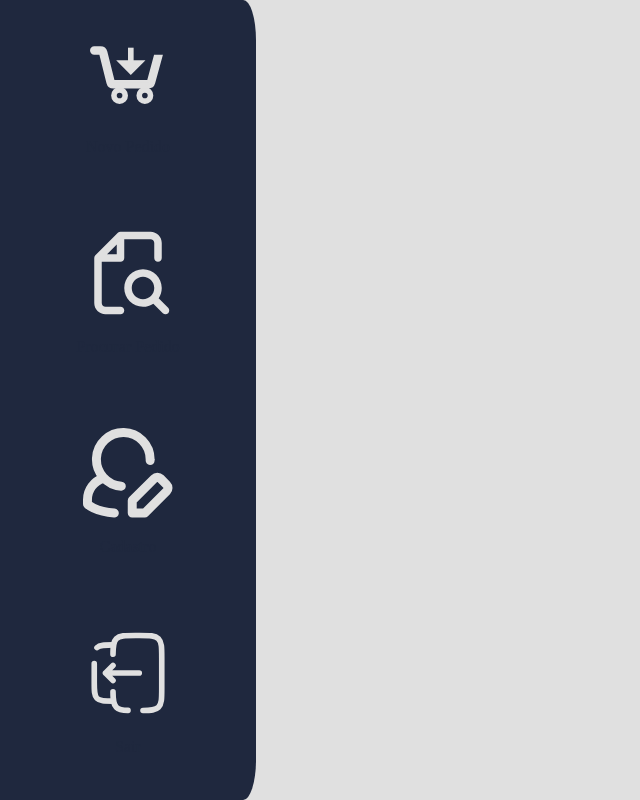
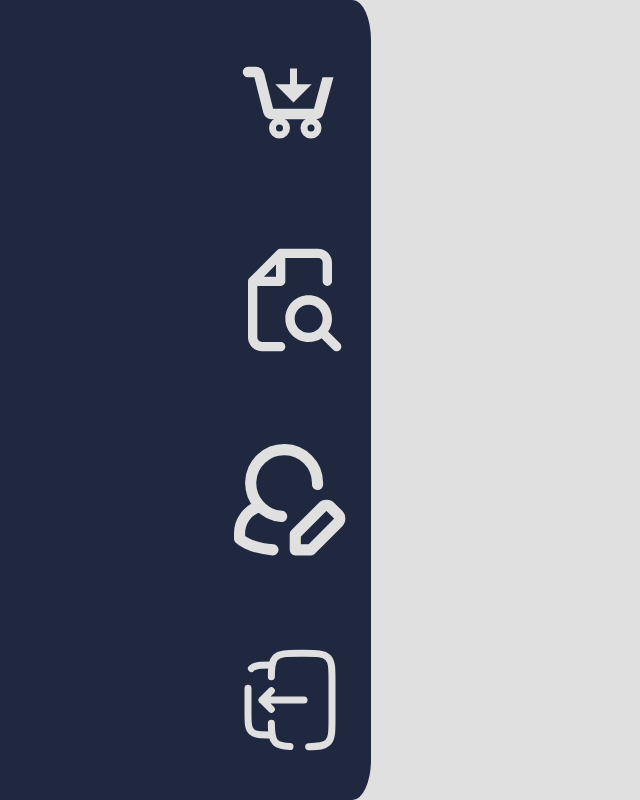
Before and after one commit to JanainaNogueira/Lavanderia-on-line, an Angular app: page /home in a window 1280 px wide. Shown: the whole page, without its empty margins (0-640 px from the left). Built offline with nearby package versions, Linux system fonts and the light colour scheme.

Commit message:
Style; Menu

```diff
--- a/src/app/tela-cliente/tela-cliente.component.css
+++ b/src/app/tela-cliente/tela-cliente.component.css
@@ -1,20 +1,22 @@
 .navigator{
   background-color: var(--azulEscuro);
-  width: 20vw;
+  width: 25vw;
   justify-content:  space-around;
   height: 100vh;
   display: flex;
   flex-direction: column;
   border-radius: 0 5% 5% 0;
   position: absolute;
-  left: -15vw;
+  left: -20vw;
   transition: .8s;
+  padding-right: 2%;
+  padding-left: 2%;
 }
 .navigator:hover{
   left: 0;
 }
 .nav{
-  text-align: center;
+  text-align: end;
   display: inline-block;
 }
 
@@ -22,10 +24,15 @@ a{
   color: var(--azulEscuro);
   cursor: pointer;
   transition: .5s;
+  display: flex;
+  justify-content: space-between;
+  font-size: 30px;
+  align-items: center;
 }
 a:hover{
   color: var(--branco);
 }
+
 img{
   width: 35%;
 }
--- a/src/app/tela-cliente/tela-cliente.component.html
+++ b/src/app/tela-cliente/tela-cliente.component.html
@@ -1,8 +1,8 @@
 <div class="layout">
   <div class="navigator">
-    <div class="nav"><a class="newOrder"><img src="../../assets/img/cart.svg"/><p>Novo Pedido</p></a></div>
-    <div class="nav"><a class="searchOrder"><img src="../../assets/img/search.svg" /><p>Procurar Pedido</p></a></div>
-    <div class="nav"><a class="profile"><img src="../../assets/img/profile.svg"/> <p>Cadastro</p></a></div>
-    <div class="nav"><a class="logout"><img src="../../assets/img/logout.svg"/> <p>Sair</p></a></div>
+    <div class="nav"><a class="newOrder"><p>Novo Pedido</p><img src="../../assets/img/cart.svg"/></a></div>
+    <div class="nav"><a class="searchOrder"><p>Procurar Pedido</p><img src="../../assets/img/search.svg" /></a></div>
+    <div class="nav"><a class="profile"><p>Cadastro</p><img src="../../assets/img/profile.svg"/> </a></div>
+    <div class="nav"><a class="logout"><p>Sair</p><img src="../../assets/img/logout.svg"/></a></div>
   </div>
 </div>
```
